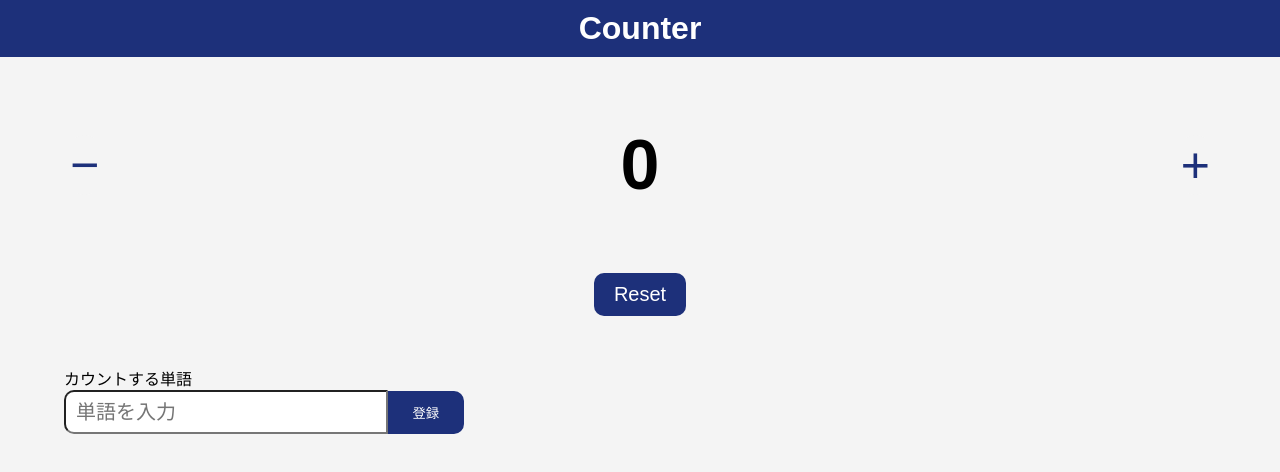
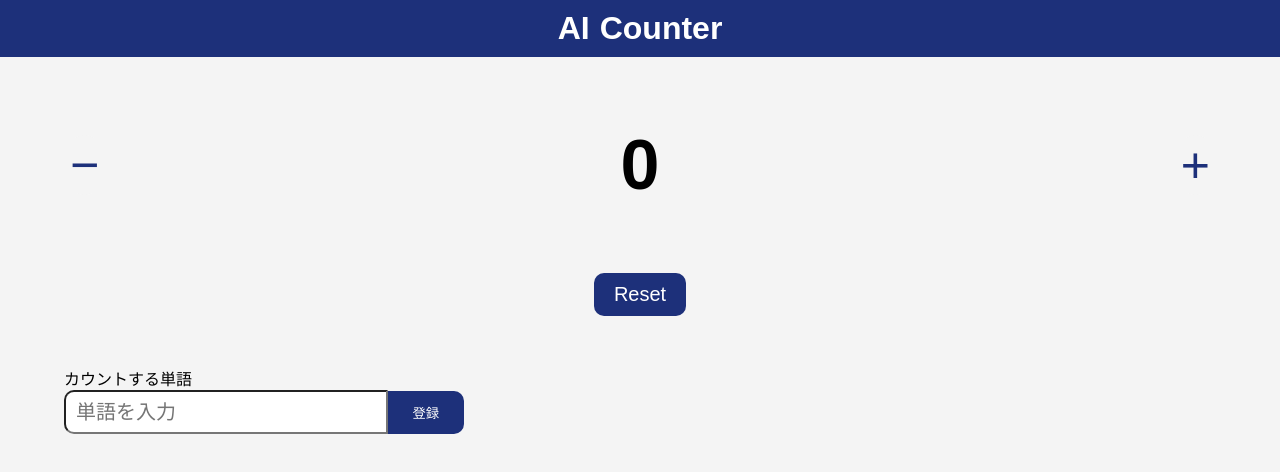
Before and after one commit to u5u5u5u/tokodai-counter, a website: page public/index.html in a window 1280 px wide. Drawn offline with nearby package versions, Linux system fonts and the light colour scheme; no server answers.

Commit message:
update:ui改善

```diff
--- a/public/index.html
+++ b/public/index.html
@@ -8,7 +8,7 @@
   </head>
   <body>
     <header>
-      <h1 class="title"><span id="count-text"></span> Counter</h1>
+      <h1 class="title"><span id="count-text">AI</span> Counter</h1>
     </header>
     <main class="container">
       <div class="counter">
--- a/public/style.css
+++ b/public/style.css
@@ -25,6 +25,10 @@ body {
   padding: 10px 0;
   margin: 0;
   text-align: center;
+
+  #count-text {
+    margin-right: 10px;
+  }
 }
 
 #counter {
```
